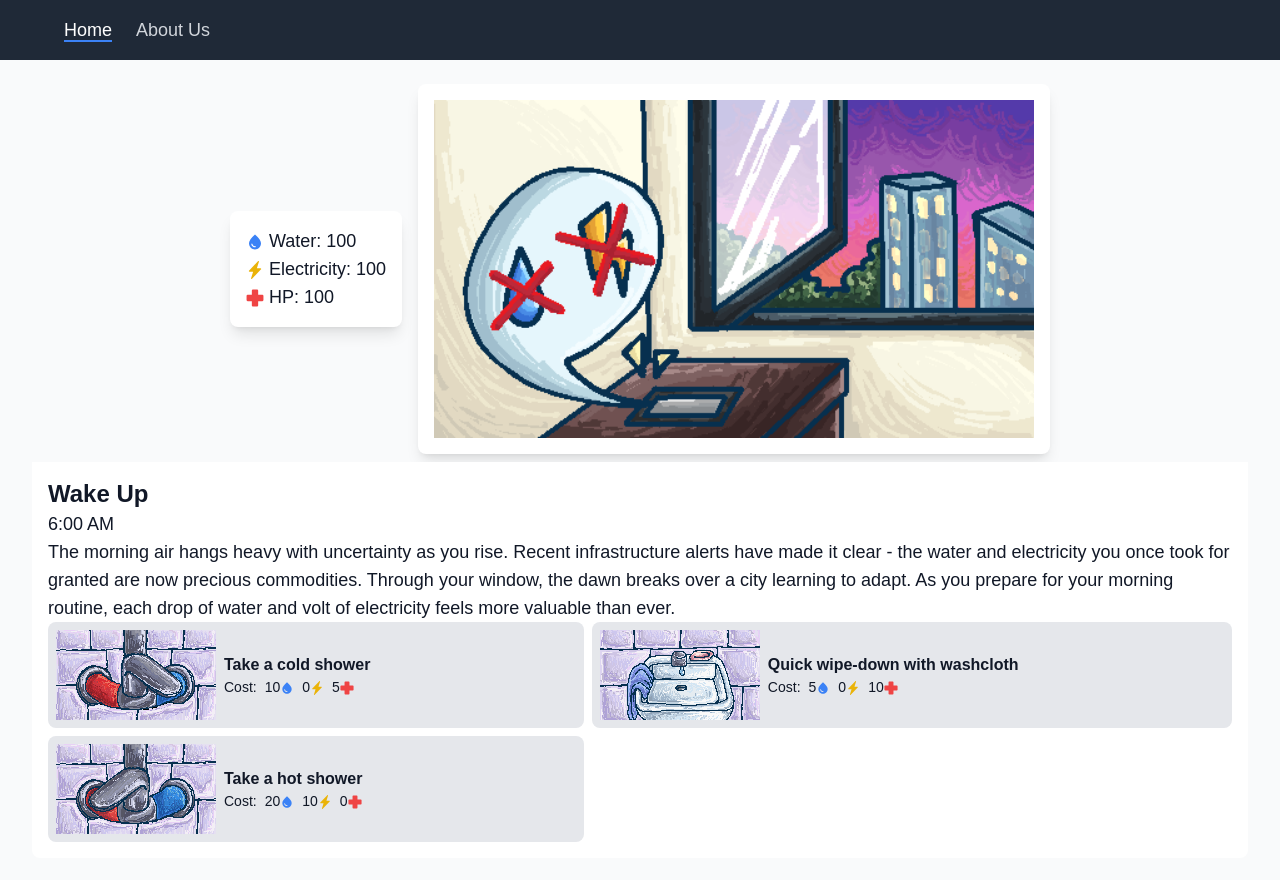
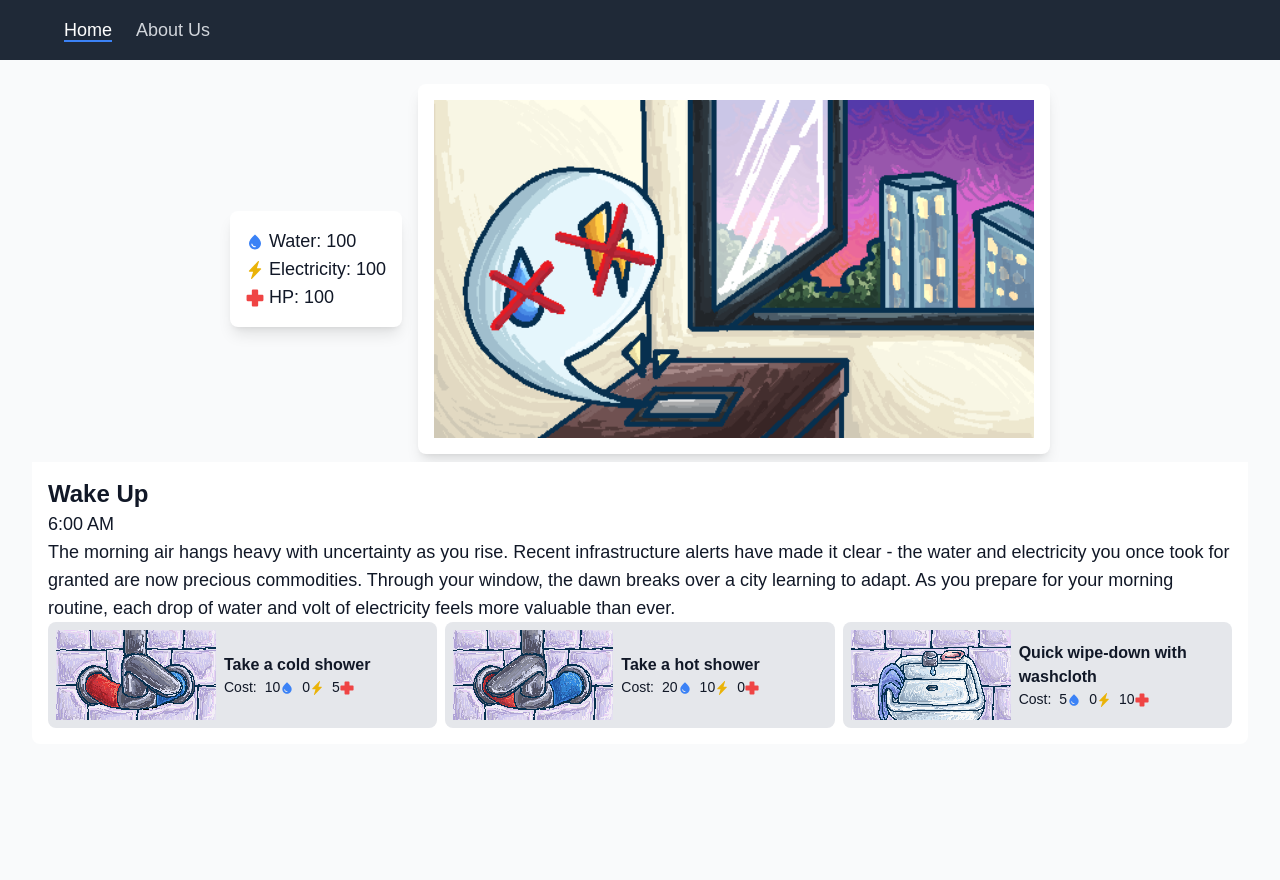
Before and after one commit to jerrrren/DJKAT, a Next.js app in the folder my-app/: page / in a window 1280 px wide. Both pictures are taken after a click on the button "Click to Start". Shown: the top 880 px of the page. Built offline with nearby package versions, Linux system fonts and the light colour scheme.

Commit message:
fix option layout on smaller screens

```diff
--- a/my-app/src/app/components/options.js
+++ b/my-app/src/app/components/options.js
@@ -6,7 +6,7 @@
 const Options = ({ currentId }) => {
 
   return (
-    <div className="grid grid-rows-2 grid-flow-col gap-2">
+    <div className="grid grid-cols-1 md:grid-cols-2 lg:grid-cols-3 gap-2">
       <OptionsButton option_id={0} currentId={currentId}></OptionsButton>
       <OptionsButton option_id={1} currentId={currentId}></OptionsButton>
       <OptionsButton option_id={2} currentId={currentId}></OptionsButton>
```
